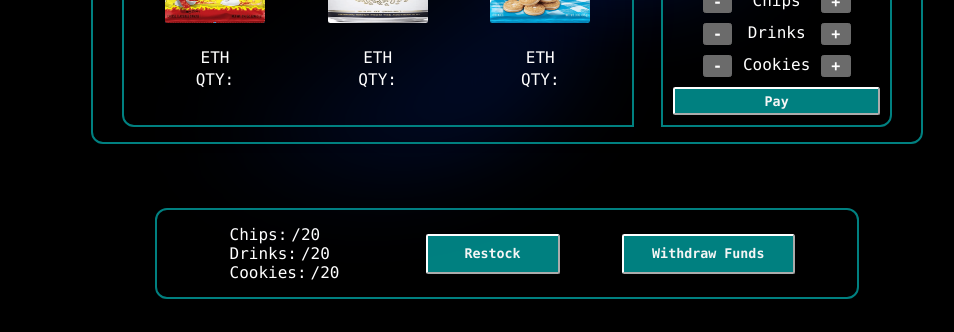
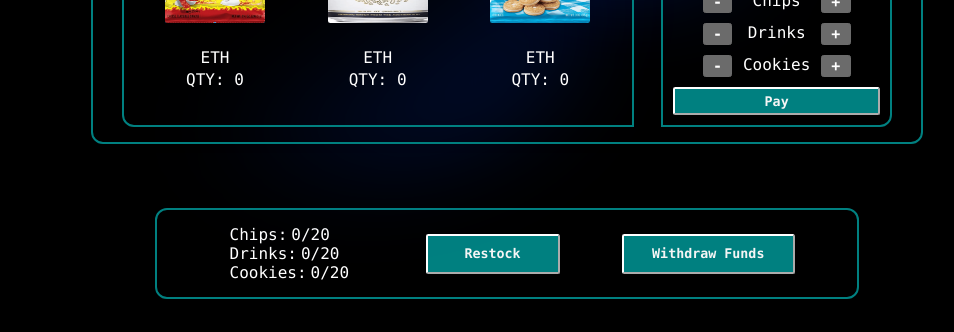
Before and after one commit to daryle-tan/vending-machine, a Next.js app in the folder client/: page / in a window 1280 px wide. Shown: the part 364-696 px from the top of the page, without its empty margins (133-1087 px from the left). Built offline with nearby package versions, Linux system fonts and the light colour scheme; what wagmi would draw is missing.

Commit message:
build files added

```diff
--- a/client/src/pages/Restock.js
+++ b/client/src/pages/Restock.js
@@ -64,15 +64,15 @@ function Restock({
           <div className={styles.inventoryContainer}>
             <div className={styles.inventoryQty}>
               <span className={styles.spanInventory}>Chips: </span>
-              {snackQuantities["chips"]}/20
+              {snackQuantities?.chips || 0}/20
             </div>
             <div className={styles.inventoryQty}>
               <span className={styles.spanInventory}>Drinks: </span>
-              {snackQuantities["drinks"]}/20
+              {snackQuantities?.drinks || 0}/20
             </div>
             <div className={styles.inventoryQty}>
               <span className={styles.spanInventory}>Cookies: </span>
-              {snackQuantities["cookies"]}/20
+              {snackQuantities?.cookies || 0}/20
             </div>
           </div>
           <button className={styles.restockButton} onClick={restockSnacks}>
--- a/client/src/pages/VendingMachine.js
+++ b/client/src/pages/VendingMachine.js
@@ -183,7 +183,7 @@ function VendingMachine({
                   {snackPrices["chips"]} ETH
                 </div>
                 <div className={styles.snackQty}>
-                  QTY: {snackQuantities["chips"]}
+                  QTY: {snackQuantities?.chips || 0}
                 </div>
               </div>
             </div>
@@ -205,7 +205,7 @@ function VendingMachine({
                   {snackPrices["drinks"]} ETH
                 </div>
                 <div className={styles.snackQty}>
-                  QTY: {snackQuantities["drinks"]}
+                  QTY: {snackQuantities?.drinks || 0}
                 </div>
               </div>
             </div>
@@ -227,7 +227,7 @@ function VendingMachine({
                   {snackPrices["cookies"]} ETH
                 </div>
                 <div className={styles.snackQty}>
-                  QTY: {snackQuantities["cookies"]}
+                  QTY: {snackQuantities?.cookies}
                 </div>
               </div>
             </div>
--- a/client/src/pages/index.js
+++ b/client/src/pages/index.js
@@ -11,7 +11,11 @@ import abi from "../contractJson/VendingMachine.json"
 
 export default function Home() {
   const [balance, setBalance] = useState("")
-  const [snackQuantities, setSnackQuantities] = useState({})
+  const [snackQuantities, setSnackQuantities] = useState({
+    chips: 0,
+    drinks: 0,
+    cookies: 0,
+  })
   const [account, setAccount] = useState("Not Connected")
   const [isLoading, setIsLoading] = useState(false)
   const [state, setState] = useState({
```
